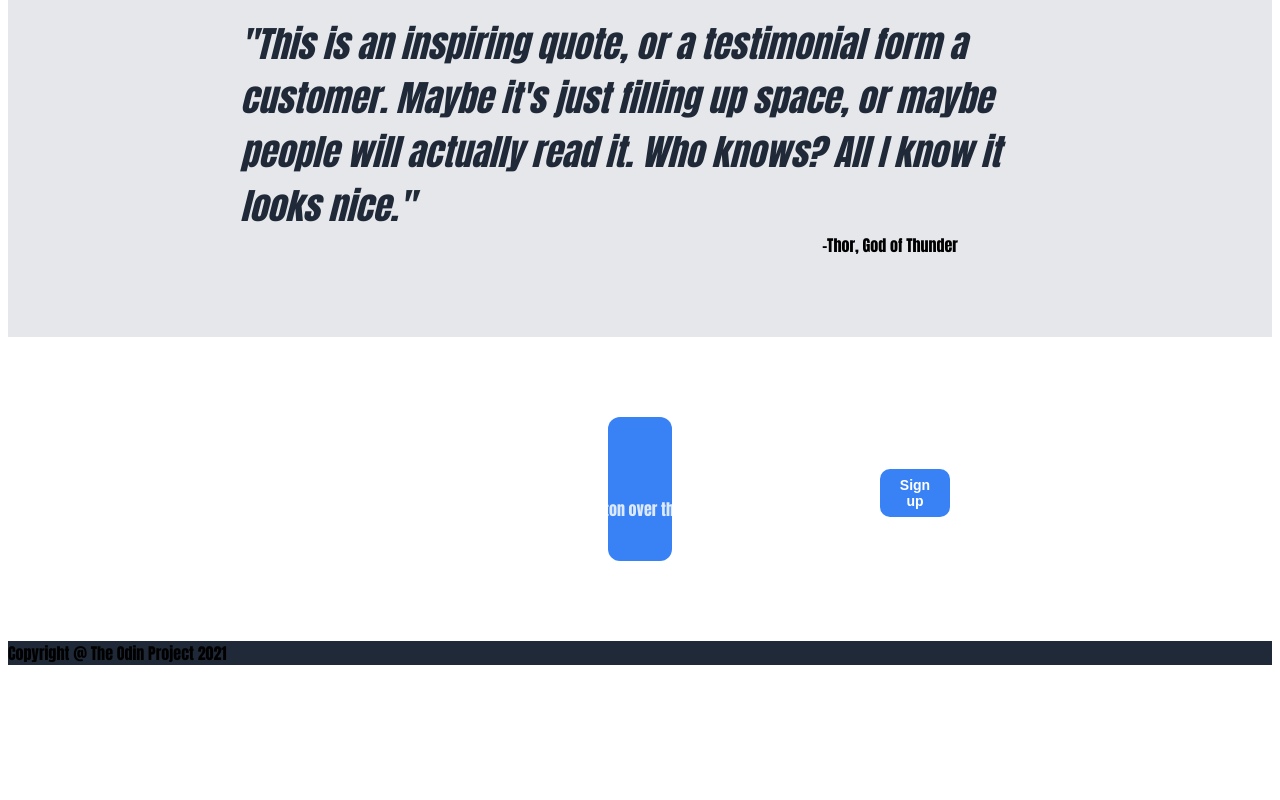
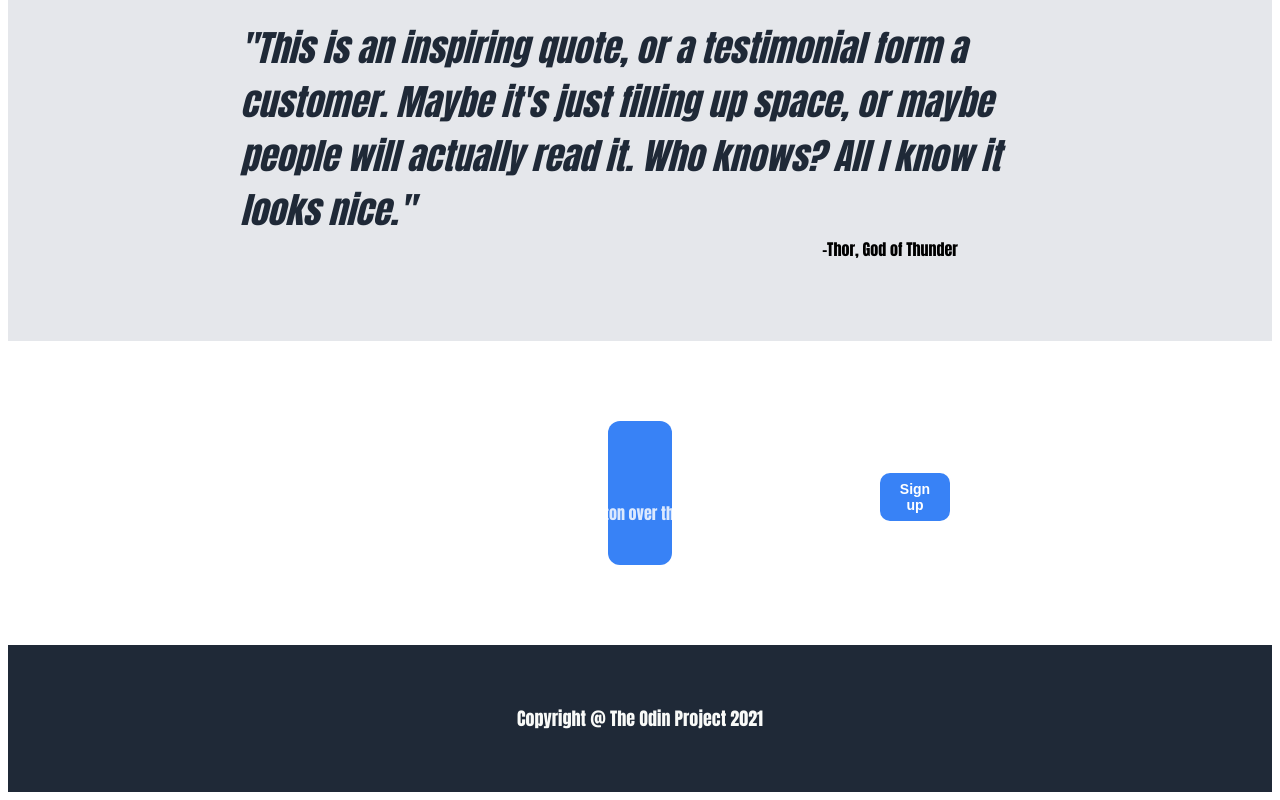
Before and after one commit to Micky-I/Landing-Page, a plain HTML site: page index.html in a window 1280 px wide. Shown: the part 997-1797 px from the top of the page. Before the commit the page ends 1670 px from the top, so only its background shows below. Drawn offline with Linux system fonts and the light colour scheme.

Commit message:
added style to footer

```diff
--- a/styles.css
+++ b/styles.css
@@ -56,7 +56,7 @@ width: 400px;}
     display: flex;
     justify-content: center;
     align-items: center;
-    gap: 40px;
+    gap: 100px;
      padding-bottom: 100px;
      padding-top: 100px;
 }
@@ -73,6 +73,7 @@ width: 400px;}
 img {width: 500px;
     height: auto;
     padding: 20px;
+    border: 2px solid #3882f6;
 }
 
 button {
@@ -97,12 +98,13 @@ font-size: 36px;
 color: black;
 font-weight: 800;
 margin-top: 60px;
-
+gap: 100px;
 }
 
 .box {
     max-width: 400px;
     padding-bottom: 100px;
+
 }
 
 .info {
@@ -165,6 +167,18 @@ flex-direction: column;}
 
 }
 
+.footer {
+    display: flex;
+    justify-content: center;
+    align-items: center;
+    font-size: 18px;
+    color: #f9faf8;
+    padding-bottom: 60px ;
+    padding-top: 60px ;
+
+
+}
+
 ul {  list-style-type: none;}
 
 a { text-decoration: none;}
```
